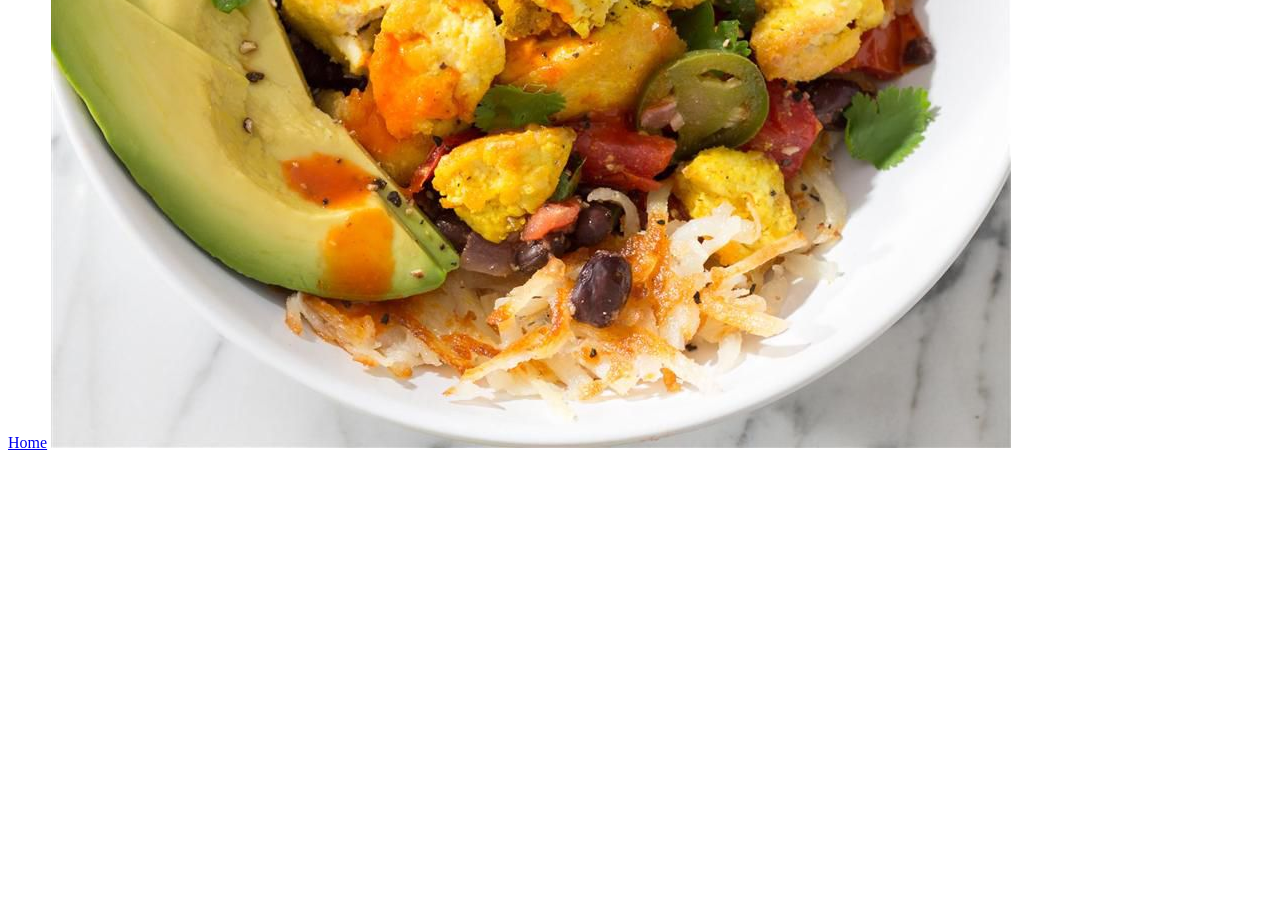
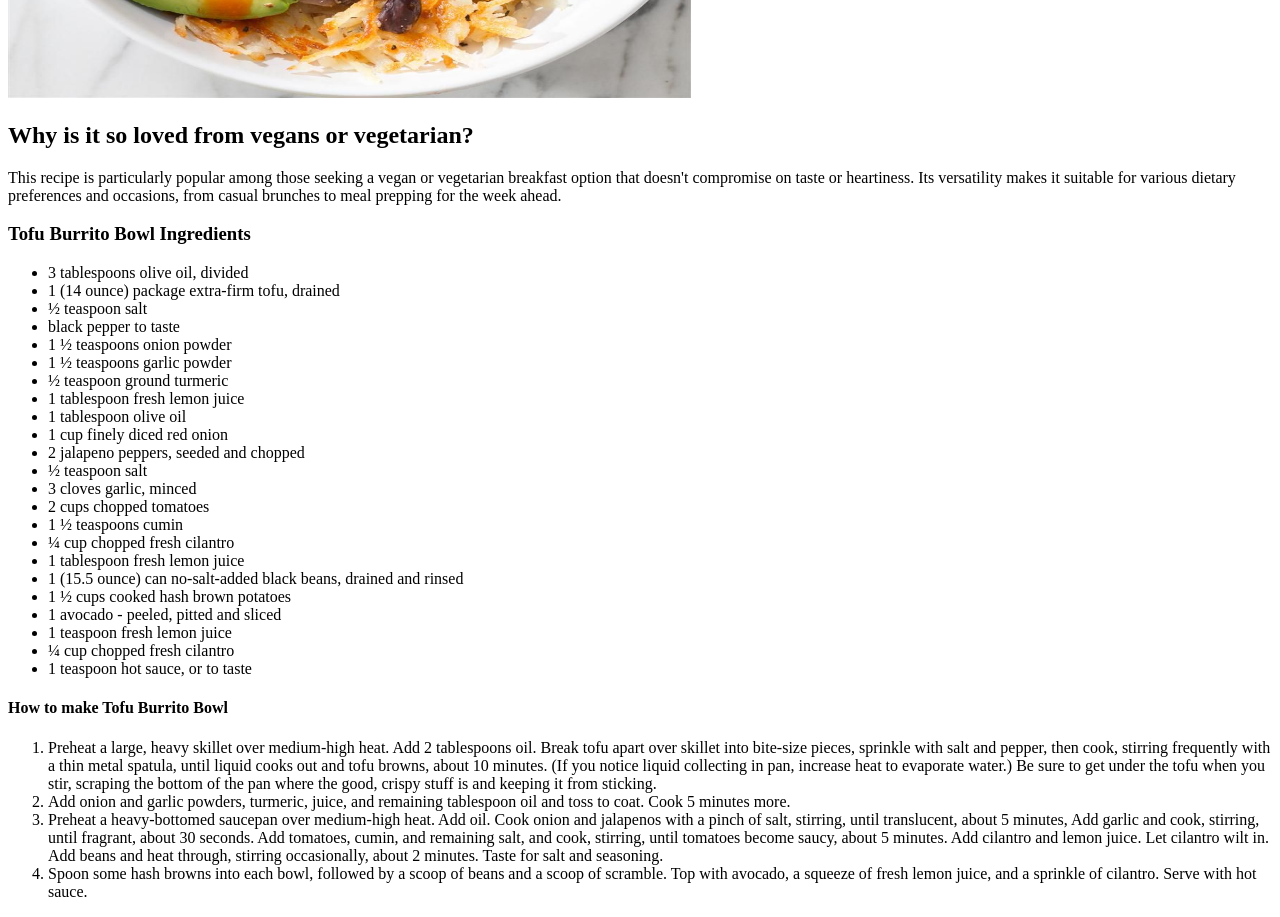
Before and after one commit to Timo-Se/odin-recipes, a plain HTML site: page recipes/BurritoBowls.html in a window 1280 px wide. Shown: the part 520-1437 px from the top of the page. Before the commit the page ends 980 px from the top, so only its background shows below. Drawn offline with Linux system fonts and the light colour scheme.

Commit message:
Add the BurritoBowls recipe
Edit the BurritoBowls.html match it with the other recipes

```diff
--- a/recipes/BurritoBowls.html
+++ b/recipes/BurritoBowls.html
@@ -7,9 +7,76 @@
   </head>
   <body>
     <a href="../index.html">Home</a>
+    <h1>Tofu Burrito Bowl</h1>
     <img
       src="../images/4306820-ultimate-tofu-breakfast-burrito-bowls-Allrecipes-Magazine-1x1-1-745f8f3119734972950942cb0c4b4fc4.jpg"
       alt="a photo of a tofu burrito bowl"
+      width="683px"
+      height="512px"
     />
+    <h2>Why is it so loved from vegans or vegetarian?</h2>
+    <p>
+      This recipe is particularly popular among those seeking a vegan or
+      vegetarian breakfast option that doesn't compromise on taste or
+      heartiness. Its versatility makes it suitable for various dietary
+      preferences and occasions, from casual brunches to meal prepping for the
+      week ahead.
+    </p>
+    <h3>Tofu Burrito Bowl Ingredients</h3>
+    <ul>
+      <li>3 tablespoons olive oil, divided</li>
+      <li>1 (14 ounce) package extra-firm tofu, drained</li>
+      <li>½ teaspoon salt</li>
+      <li>black pepper to taste</li>
+      <li>1 ½ teaspoons onion powder</li>
+      <li>1 ½ teaspoons garlic powder</li>
+      <li>½ teaspoon ground turmeric</li>
+      <li>1 tablespoon fresh lemon juice</li>
+      <li>1 tablespoon olive oil</li>
+      <li>1 cup finely diced red onion</li>
+      <li>2 jalapeno peppers, seeded and chopped</li>
+      <li>½ teaspoon salt</li>
+      <li>3 cloves garlic, minced</li>
+      <li>2 cups chopped tomatoes</li>
+      <li>1 ½ teaspoons cumin</li>
+      <li>¼ cup chopped fresh cilantro</li>
+      <li>1 tablespoon fresh lemon juice</li>
+      <li>1 (15.5 ounce) can no-salt-added black beans, drained and rinsed</li>
+      <li>1 ½ cups cooked hash brown potatoes</li>
+      <li>1 avocado - peeled, pitted and sliced</li>
+      <li>1 teaspoon fresh lemon juice</li>
+      <li>¼ cup chopped fresh cilantro</li>
+      <li>1 teaspoon hot sauce, or to taste</li>
+    </ul>
+    <h4>How to make Tofu Burrito Bowl</h4>
+    <ol>
+      <li>
+        Preheat a large, heavy skillet over medium-high heat. Add 2 tablespoons
+        oil. Break tofu apart over skillet into bite-size pieces, sprinkle with
+        salt and pepper, then cook, stirring frequently with a thin metal
+        spatula, until liquid cooks out and tofu browns, about 10 minutes. (If
+        you notice liquid collecting in pan, increase heat to evaporate water.)
+        Be sure to get under the tofu when you stir, scraping the bottom of the
+        pan where the good, crispy stuff is and keeping it from sticking.
+      </li>
+      <li>
+        Add onion and garlic powders, turmeric, juice, and remaining tablespoon
+        oil and toss to coat. Cook 5 minutes more.
+      </li>
+      <li>
+        Preheat a heavy-bottomed saucepan over medium-high heat. Add oil. Cook
+        onion and jalapenos with a pinch of salt, stirring, until translucent,
+        about 5 minutes, Add garlic and cook, stirring, until fragrant, about 30
+        seconds. Add tomatoes, cumin, and remaining salt, and cook, stirring,
+        until tomatoes become saucy, about 5 minutes. Add cilantro and lemon
+        juice. Let cilantro wilt in. Add beans and heat through, stirring
+        occasionally, about 2 minutes. Taste for salt and seasoning.
+      </li>
+      <li>
+        Spoon some hash browns into each bowl, followed by a scoop of beans and
+        a scoop of scramble. Top with avocado, a squeeze of fresh lemon juice,
+        and a sprinkle of cilantro. Serve with hot sauce.
+      </li>
+    </ol>
   </body>
 </html>
```
Also changed, not shown: index.html (+3 -1 lines), recipes/FluffyFrenchToast.html (+2 -0 lines), recipes/TheDenverOmelet.html (+2 -0 lines).
